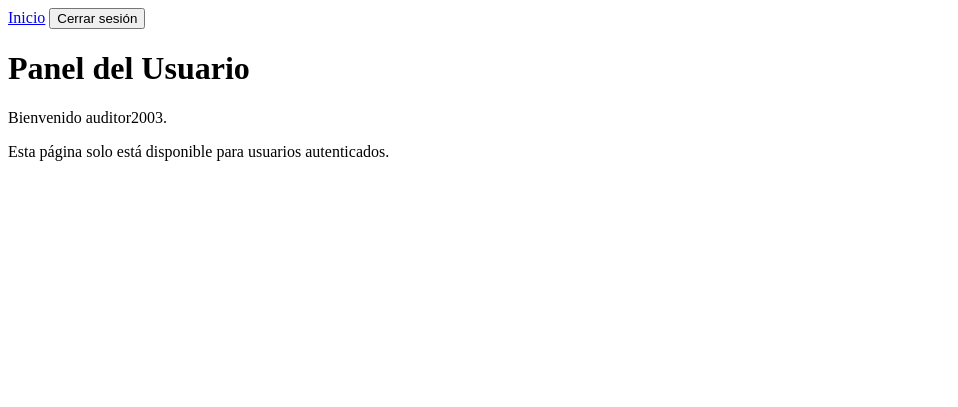
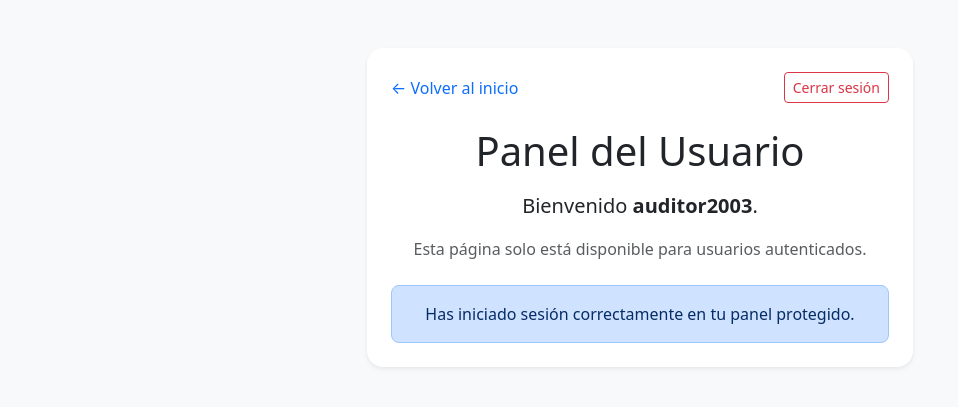
Before and after one commit to Auditor2003/Proyecto_Modulo_6__ABP, a Django app: page /dashboard/ in a window 1280 px wide. Shown: the top 407 px of the page, without its empty margins (0-958 px from the left). Run offline with Django 5.2, Linux system fonts and the light colour scheme; a user stored in the database is signed in.

Commit message:
Mejorar diseño del dashboard con Bootstrap manteniendo acceso protegido

```diff
--- a/tareas/templates/tareas/dashboard.html
+++ b/tareas/templates/tareas/dashboard.html
@@ -5,28 +5,62 @@
 
     <!-- Aquí defino el título que aparecerá en la pestaña del navegador -->
     <title>Dashboard</title>
+
+    <!-- Aquí conecto Bootstrap para mejorar el diseño visual de la página -->
+    <link href="https://cdn.jsdelivr.net/npm/bootstrap@5.3.3/dist/css/bootstrap.min.css" rel="stylesheet">
 </head>
-<body>
+<body class="bg-light">
 
-    <!-- Aquí muestro un enlace para volver a la página principal -->
-    <a href="{% url 'home' %}">Inicio</a>
+    <!-- Aquí creo un contenedor principal con espacio superior -->
+    <div class="container mt-5">
 
-    <!-- Aquí creo un formulario pequeño para cerrar sesión correctamente con método POST -->
-    <form method="post" action="{% url 'logout' %}" style="display:inline;">
-        {% csrf_token %}
+        <!-- Aquí creo una fila para ordenar el contenido -->
+        <div class="row justify-content-center">
 
-        <!-- Aquí agrego el botón para cerrar la sesión del usuario -->
-        <button type="submit">Cerrar sesión</button>
-    </form>
+            <!-- Aquí defino una columna centrada para el contenido del dashboard -->
+            <div class="col-md-8 col-lg-6">
 
-    <!-- Aquí muestro el título principal del dashboard -->
-    <h1>Panel del Usuario</h1>
+                <!-- Aquí creo una tarjeta para mostrar el panel del usuario -->
+                <div class="card shadow-sm border-0 rounded-4">
 
-    <!-- Aquí le doy la bienvenida al usuario que inició sesión -->
-    <p>Bienvenido {{ user.username }}.</p>
+                    <!-- Aquí defino el cuerpo principal de la tarjeta -->
+                    <div class="card-body p-4">
 
-    <!-- Aquí muestro un mensaje indicando que esta es una vista protegida -->
-    <p>Esta página solo está disponible para usuarios autenticados.</p>
+                        <!-- Aquí creo una barra simple con enlaces de navegación -->
+                        <div class="d-flex justify-content-between align-items-center mb-4">
+                            <a href="{% url 'home' %}" class="text-decoration-none">← Volver al inicio</a>
+
+                            <!-- Aquí creo un formulario pequeño para cerrar sesión correctamente con método POST -->
+                            <form method="post" action="{% url 'logout' %}">
+                                {% csrf_token %}
+
+                                <!-- Aquí agrego el botón para cerrar la sesión del usuario -->
+                                <button type="submit" class="btn btn-outline-danger btn-sm">Cerrar sesión</button>
+                            </form>
+                        </div>
+
+                        <!-- Aquí muestro el título principal del dashboard -->
+                        <h1 class="text-center mb-3">Panel del Usuario</h1>
+
+                        <!-- Aquí muestro una bienvenida al usuario autenticado -->
+                        <p class="text-center fs-5">Bienvenido <strong>{{ user.username }}</strong>.</p>
+
+                        <!-- Aquí muestro un mensaje informativo sobre la protección de esta vista -->
+                        <p class="text-center text-muted mb-4">
+                            Esta página solo está disponible para usuarios autenticados.
+                        </p>
+
+                        <!-- Aquí agrego una pequeña tarjeta interna como apoyo visual -->
+                        <div class="alert alert-primary text-center rounded-3 mb-0">
+                            Has iniciado sesión correctamente en tu panel protegido.
+                        </div>
+
+                    </div>
+                </div>
+
+            </div>
+        </div>
+    </div>
 
 </body>
 </html>
```
